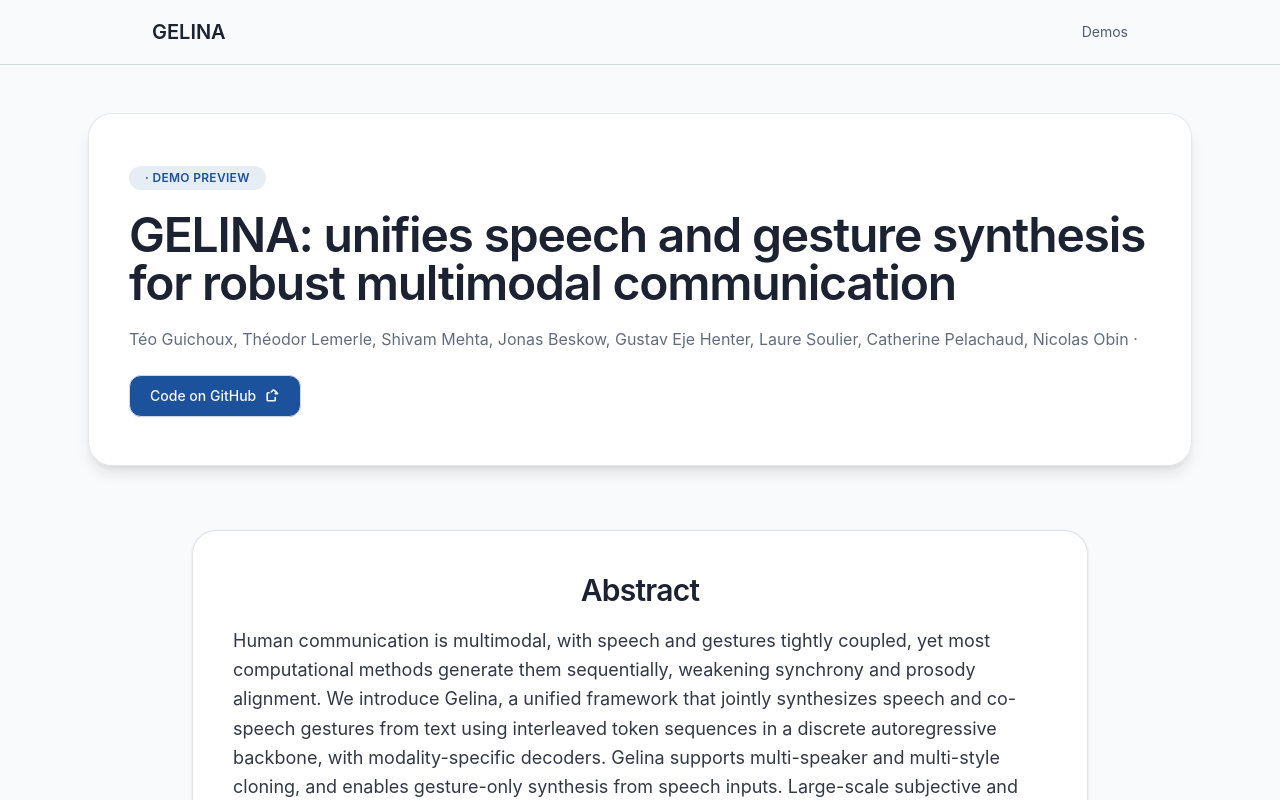
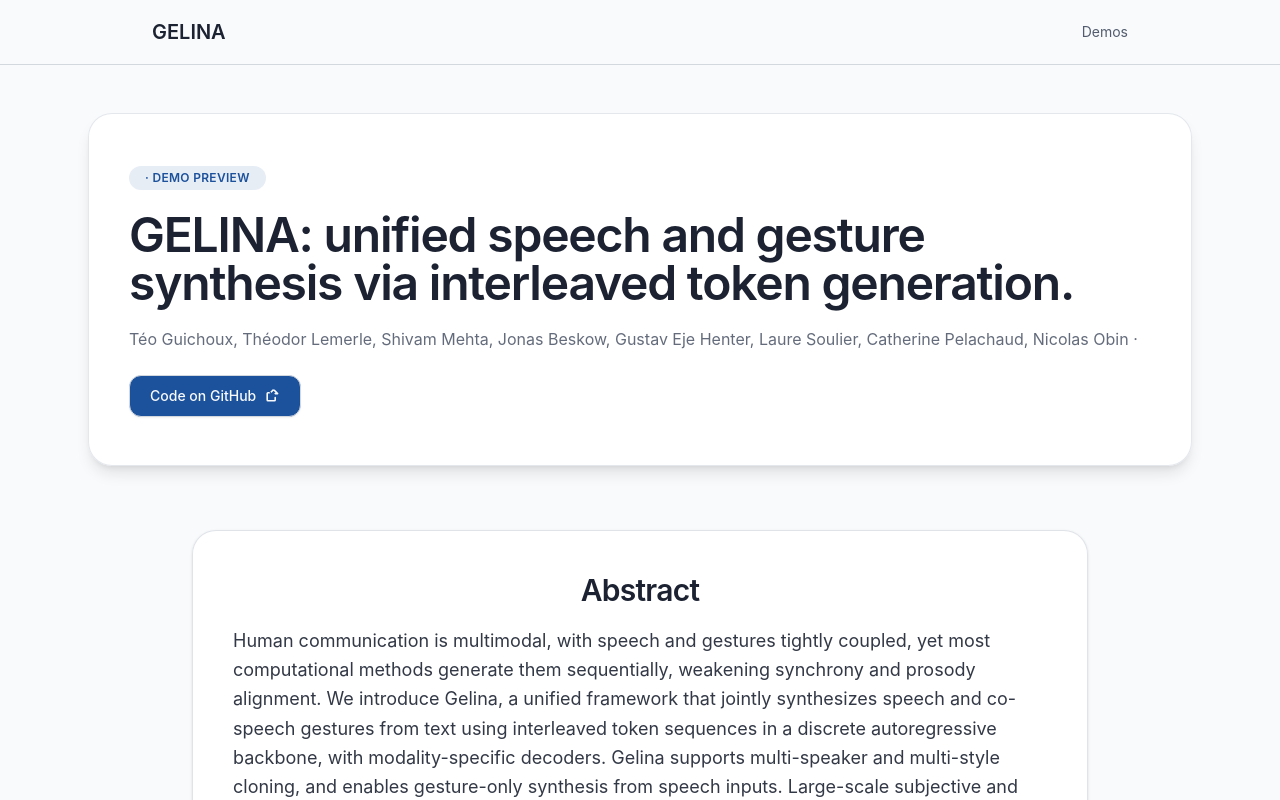
Before and after one commit to TGuichoux/TGuichoux.github.io, a React (Vite) app: page / in a window 1280 px wide. Shown: the top 800 px of the page. Built offline with nearby package versions, Linux system fonts and the light colour scheme.

Commit message:
Update heading text for clarity and precision

```diff
--- a/src/pages/Index.tsx
+++ b/src/pages/Index.tsx
@@ -82,7 +82,7 @@ const Index = () => {
                 </span>
 
                 <h1 className="text-balance text-3xl font-semibold leading-tight tracking-tight text-foreground sm:text-4xl md:text-5xl">
-                  GELINA: unifies speech and gesture synthesis for robust multimodal communication
+                  GELINA: unified speech and gesture synthesis via interleaved token generation.
                 </h1>
 
                 <p className="text-sm text-muted-foreground/90 md:text-base">
```
